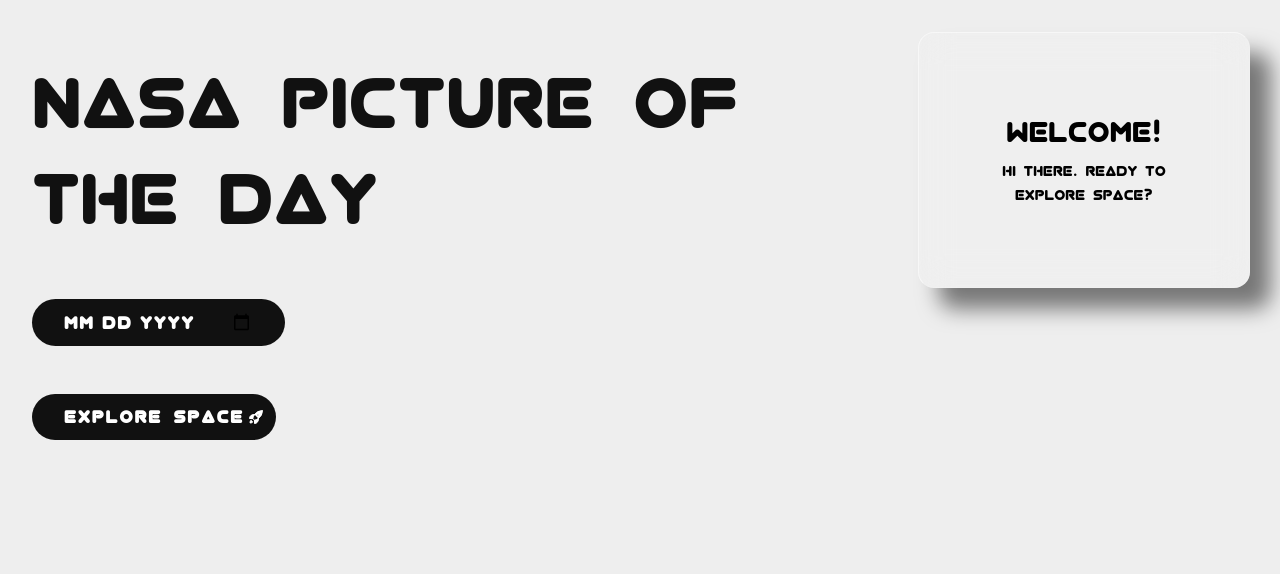
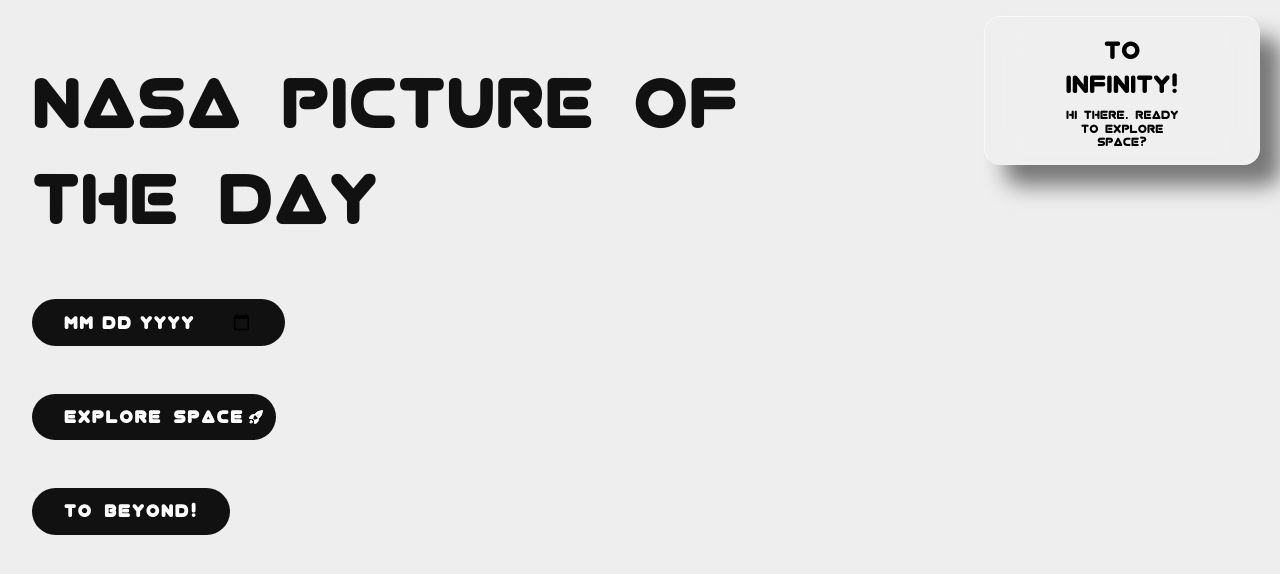
Before and after one commit to aleung910/NASA-Pod-Integration, a plain HTML site: page index.html in a window 1280 px wide. Both pictures are taken after a click on the button "EXPLORE SPACE". Drawn offline with nearby package versions, Linux system fonts and the light colour scheme; no server answers; files whose address does not match are found by name; a web font is replaced by a local one.

Commit message:
Debugging Text

```diff
--- a/css/style.css
+++ b/css/style.css
@@ -54,56 +54,61 @@ main{
     font-size: 5REM;
   }
 
-
-  .img {
-    position: relative;
-    z-index: 1;
-    display: inline;
-
+  .generatedimg{
+  margin: 2rem 0;
+  width: 90%; /* Set the desired width */
+  height: auto; /* Set the desired height */
+  object-fit: cover;
 }
 
-#generatedImage {
-    position: absolute;
-    top: -20px; /* Adjust this value to control how far behind the description section the image should be */
-    z-index: -1;
+
+iframe{
+  WIDTH:70%;
+  HEIGHT:50%;
+  margin: 0;
 }
 
-  .container{
-    display:flex;
-    height:auto;
-    justify-content:center;
-    margin-top: 2REM;
-  }
+
+.LEFT{
+  margin-right: 1rem
+}
 
   .card-container{
     display:flex;
     height:auto;
     justify-content:center;
     text-align: center;
+    margin-top: 1rem;
   }
 
-
   .card{
-    width: 90%;
-    max-width: 900PX;
-    padding:4rem;
+    width: 100%;
+    max-width: 300PX;
+    padding: 0rem 4rem;
     border-radius: 1REM;
     border:1PX SOLID transparent;
 
     backdrop-filter: blur(1rem);
     box-shadow: 1.3rem 1.3rem 1.3rem rgba(0, 0, 0, 0.5);
-
-
     border-top-color: rgba(255,255,255, 0.5);
     border-left-color: rgba(255,255,255, 0.5);
     border-bottom-color: rgba(255,255,255, 0.1);
     border-right-color: rgba(255,255,255, 0.1);
     COLOR:BLACK;
+
+    line-height: 1;
+    font-size: 1rem;
+
+    margin-right: 20px;
   }
 
+
+  .card p{
+    font-size: smaller;
+  }
   .cb1{
-    background-color: rgba(255,255,255, 0.1);
-    /* font-family: 'virgo_01regular',; */
+    background-color: rgba(255,255,255, .1);
+    font-family: 'virgo_01regular',;
   }
 
 
@@ -192,3 +197,7 @@ main{
     color: #fff;
     transform: translateY(-1px);
   }
+
+  .cosmos {
+    margin-top: 3rem;
+  }
--- a/index.html
+++ b/index.html
@@ -29,11 +29,19 @@
 				<ul>
 					<li> <H1> NASA Picture of the Day</H1> </li>
 					<li><input type="date" name="" value=""></li>
-					<li>	<button class="space-button">
+					<li>	<button class="space-button hit">
 							<span>Explore space</span>
 						   <svg stroke="currentColor" stroke-width="1.5" viewBox="0 0 24 24" fill="none" xmlns="http://www.w3.org/2000/svg"> <path d="M15.59 14.37a6 6 0 01-5.84 7.38v-4.8m5.84-2.58a14.98 14.98 0 006.16-12.12A14.98 14.98 0 009.631 8.41m5.96 5.96a14.926 14.926 0 01-5.841 2.58m-.119-8.54a6 6 0 00-7.381 5.84h4.8m2.581-5.84a14.927 14.927 0 00-2.58 5.84m2.699 2.7c-.103.021-.207.041-.311.06a15.09 15.09 0 01-2.448-2.448 14.9 14.9 0 01.06-.312m-2.24 2.39a4.493 4.493 0 00-1.757 4.306 4.493 4.493 0 004.306-1.758M16.5 9a1.5 1.5 0 11-3 0 1.5 1.5 0 013 0z" stroke-linejoin="round" stroke-linecap="round"></path> </svg>
 						  </button>
 					</li>
+					<li>
+						<a href="https://apod.nasa.gov/apod/archivepix.html">
+						  <button class="space-button cosmos">
+							<span> To Beyond!</span>
+						  </button>
+						</a>
+					  </li>
+
 				</ul>
 			</nav>
 			</section>
@@ -41,22 +49,21 @@
 
 			<section class="img">
 				<img class="generatedimg">
+				<iframe src="" frameborder="0"></iframe>
 			</section>
 
 
 			<section class="description">
-				<div class="container">
 					<!-- <h1 class="NAME"> DATE </h1> -->
 					<div class="card-container">
 						<div class="card cb1">
 							<div class="card-body">
-							  <h2 class="card-title">Welcome!</h2>
+							  <h3 class="card-title">To Infinity!</h2>
 							  <p class="card-text">Hi there. Ready to explore space?</p>
 							  <!-- <a href="#" class="btn btn-primary">Go somewhere</a> -->
 							</div>
 						</div>
 					</div>
-				</div>
 			</section>
 <!--
 			<footer>
--- a/js/main.js
+++ b/js/main.js
@@ -17,12 +17,15 @@
 
 // LDg88wecrHOgDFaRPqi7r62mBDQH5vtqbGtfVgh7
 
-document.querySelector('button').addEventListener('click', getFetch)
+document.querySelector('.hit').addEventListener('click', getFetch)
 
 function getFetch(){
   const choice = document.querySelector('input').value
   console.log(choice)
   const url = `https://api.nasa.gov/planetary/apod?api_key=LDg88wecrHOgDFaRPqi7r62mBDQH5vtqbGtfVgh7&date=${choice}`
+
+  document.querySelector('img').src = '';
+  document.querySelector('iframe').src = '';
 
   fetch(url)
       .then(res => res.json()) // parse response as JSON
@@ -37,7 +40,7 @@ function getFetch(){
         else if (data.media_type ==='video'){
           document.querySelector('iframe').src = data.url
         }
-        document.querySelector('h2').innerHTML=data.title
+        document.querySelector('h3').innerHTML=data.title
         document.querySelector('p').innerText=data.explanation
       })
       .catch(err => {
```
Also changed, not shown: img/chem.jpg (added).
